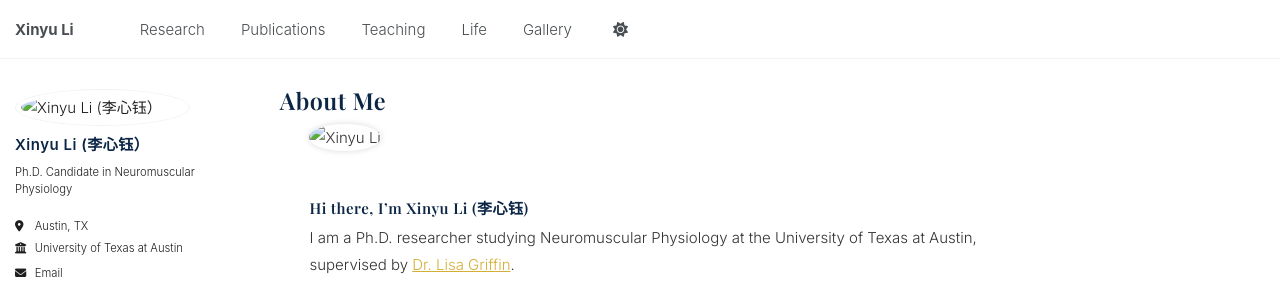
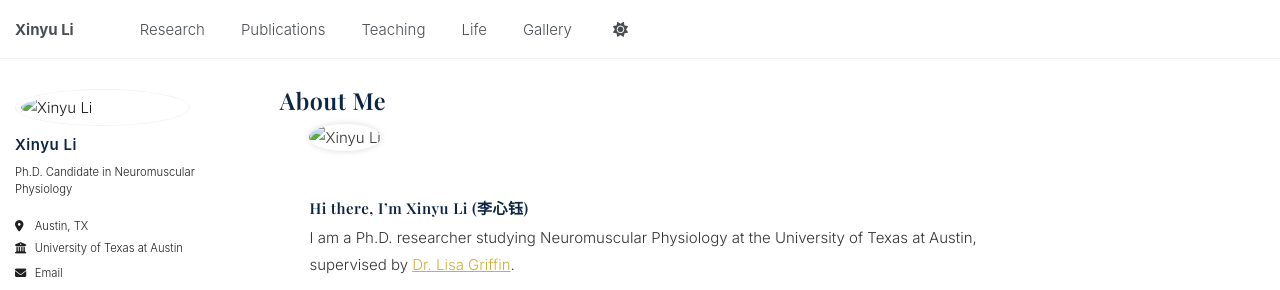
Before and after one commit to Levilixinyu/Levilixinyu.github.io, a Jekyll site: the page built from _pages/about.md, in a window 1280 px wide. Shown: the top 290 px of the page. Built offline with Jekyll 4.4.1, drawn with Linux system fonts in a browser that asks for light colours; a script that is not in the unit is left out.

Commit message:
Update _config.yml

```diff
--- a/_config.yml
+++ b/_config.yml
@@ -15,7 +15,7 @@
 author:
   # Biographic information
   avatar           : "/images/headshot.jpg"
-  name             : "Xinyu Li (李心钰）"
+  name             : "Xinyu Li"
   bio              : "Ph.D. Candidate in Neuromuscular Physiology"
   location         : "Austin, TX"
   employer         : "University of Texas at Austin"
@@ -23,7 +23,7 @@
 
   # Academic websites
   UT Profile       : "https://education.utexas.edu/student/xinyu_li/"
-  scholar          : "https://scholar.google.com/citations?user=s2OLwSsAAAAJ&hl=en"
+  google_scholar   : "https://scholar.google.com/citations?user=s2OLwSsAAAAJ&hl=en"
   researchgate     : "https://www.researchgate.net/profile/Xinyu-Li-196"
 
 # Appearance
```
